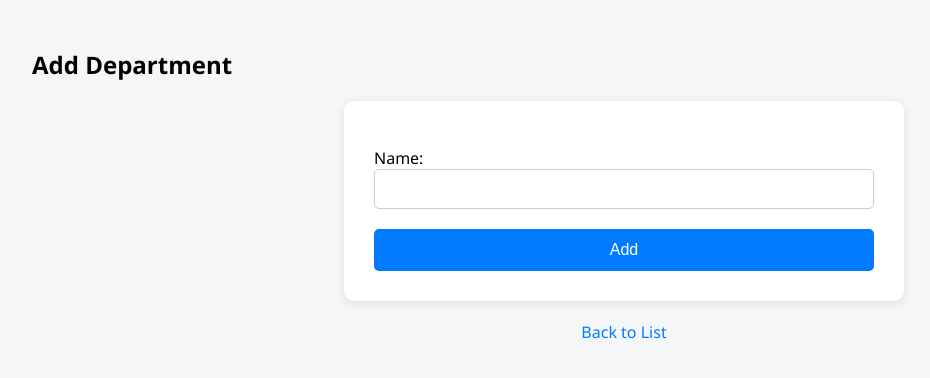
After one commit to nik-744/CRUDwithDJANGO, a Django app: page /departmentadd in a window 1280 px wide. The commit adds this page. Shown: the top 378 px of the page, without its empty margins (16-946 px from the left). Run offline with Django 5.2, Linux system fonts and the light colour scheme; a user stored in the database is signed in.

Commit message:
adding department

```diff
--- a/crud/settings.py
+++ b/crud/settings.py
@@ -16,7 +16,7 @@ from django.contrib.messages import constants as messages
 # Build paths inside the project like this: BASE_DIR / 'subdir'.
 BASE_DIR = Path(__file__).resolve().parent.parent
 
-
+LOGIN_URL='loginuser'
 # Quick-start development settings - unsuitable for production
 # See https://docs.djangoproject.com/en/5.2/howto/deployment/checklist/
 
--- a/operations/admin.py
+++ b/operations/admin.py
@@ -1,4 +1,5 @@
 from django.contrib import admin
-from .models import student
+from .models import student,department
 
 admin.site.register(student)
+admin.site.register(department)
--- a/operations/forms.py
+++ b/operations/forms.py
@@ -1,14 +1,29 @@
 from django import forms
-from .models import student
+from .models import student,department
 
 class StudentForm(forms.ModelForm):
+    gender= forms.ChoiceField(choices=[('','Select Gender')] + student.GENDER_CHOICES,widget=forms.Select(attrs={'class': 'form-control'}),required=True)
+
+    department = forms.ModelChoiceField(
+        queryset=department.objects.all(),
+        empty_label="Select Department",
+        widget=forms.Select(attrs={'class': 'form-control'}),
+        required=True
+    )
     class Meta:
         model = student
-        fields = ['firstName', 'lastName', 'email', 'age', 'department']
+        fields = ['firstName', 'lastName', 'email', 'age','gender', 'department']
         widgets = {
             'firstName': forms.TextInput(attrs={'class': 'form-control'}),
             'lastName': forms.TextInput(attrs={'class': 'form-control'}),
             'email': forms.EmailInput(attrs={'class': 'form-control'}),
             'age': forms.NumberInput(attrs={'class': 'form-control'}),
-            'department': forms.TextInput(attrs={'class': 'form-control'}),
         }
+
+class departmentForm(forms.ModelForm):
+    class Meta:
+        model= department
+        fields = ['name']
+        widgets = {
+            'name' : forms.TextInput(attrs={'class': 'form-control'})
+        }
--- a/operations/models.py
+++ b/operations/models.py
@@ -1,11 +1,25 @@
 from django.db import models
 
+class department(models.Model):
+    name = models.CharField(max_length=20,unique=True)
+
+    def __str__(self):
+        return f"{self.name}"
+
 class student(models.Model):
+
+    GENDER_CHOICES = [
+        ('M', 'Male'),
+        ('F', 'Female'),
+        ('O', 'Other'),
+    ]
     firstName = models.CharField(max_length=20)
     lastName = models.CharField(max_length=20)
     email = models.EmailField(max_length=50)
     age = models.IntegerField()
-    department = models.CharField(max_length=20)
+    gender = models.CharField(max_length=1, choices=GENDER_CHOICES)
+    department = models.ForeignKey(department, on_delete=models.SET_NULL, null=True)
 
     def __str__(self):
-        return self.firstName
+        return f"{self.firstName} {self.lastName} - {self.email} - {self.age}- {self.department}"
+        # return self.firstName
--- /dev/null
+++ b/operations/templates/operations/add_department.html
@@ -0,0 +1,15 @@
+
+<head>
+    {% load static %}
+
+    <title>Student Form</title>
+    <link rel="stylesheet" href="{% static 'operations/add.css' %}">
+</head>
+
+<h2>Add Department</h2>
+<form method="POST">
+    {% csrf_token %}
+    {{ form.as_p }}
+    <button type="submit">Add</button>
+</form>
+<a href="{% url 'home' %}">Back to List</a>
--- a/operations/templates/operations/login.html
+++ b/operations/templates/operations/login.html
@@ -12,6 +12,7 @@
     <br>
     <label for="password">Password:</label>
     <input type="password" id="password" name="password" required>
+
     <br>
     <button type="submit">Login</button>
     <p>New user? <a href="{% url 'signup' %}">Sign up here</a></p>
--- a/operations/urls.py
+++ b/operations/urls.py
@@ -10,4 +10,5 @@ urlpatterns = [
     path('student_create',views.student_create, name='student_create'),
     path('student_update/<int:pk>/', views.student_update, name='student_update'),
     path('student_delete/<int:pk>/', views.student_delete, name='student_delete'),
+    path('departmentadd',views.departmentAdd,name='departmentadd'),
 ]
--- a/operations/views.py
+++ b/operations/views.py
@@ -2,13 +2,13 @@ from django.shortcuts import render,redirect, get_object_or_404
 from django.contrib.auth import authenticate, login, logout
 from django.contrib.auth.models import User
 from django.contrib import messages
-from .models import student
-from .forms import StudentForm
+from .models import student, department
+from .forms import StudentForm ,departmentForm
+from django.contrib.auth.decorators import login_required
 # from django.http import HttpResponse
 
 ## Superuser: admin
-## Password: admin
-
+# ## Password: admin
 def loginUser(request):
     if request.method == 'POST':
         username = request.POST.get('username')
@@ -24,6 +24,7 @@ def loginUser(request):
             return redirect('loginuser')
     return render(request, 'operations/login.html')
 
+# @login_required(login_url='loginuser')
 def signup(request):
     if request.method == 'POST':
         username = request.POST.get('username')
@@ -36,23 +37,40 @@ def signup(request):
         messages.success(request, 'Signup successful! You can now log in.')
     return render(request,"operations/signup.html")
 
+@login_required(login_url='loginuser')
 def logoutUser(request):
     logout(request)
     messages.info(request, 'You have been logged out.')
     return redirect('loginuser')
 
+@login_required(login_url='loginuser')
 def home(request):
     students = student.objects.all()
-    return render(request, 'operations/home.html', {'students': students})
+    depart = department.objects.all()
+    return render(request, 'operations/home.html', {'students': students,'department':depart})
 
+@login_required(login_url='loginuser')
 def student_create(request):
     form = StudentForm(request.POST or None)
-    if form.is_valid():
-        form.save()
-        messages.success(request, "Student added successfully!")
-        return redirect('home')
+    if request.method == 'POST':
+        if form.is_valid():
+            department_id = form.cleaned_data.get('department')
+            if not department_id:
+                messages.error(request, "Please select a department!")
+                return render(request, 'operations/student_form.html', {'form': form})
+
+            try:
+                department.objects.get(id=department_id.id)
+                student = form.save()
+                messages.success(request, "Student added successfully!")
+                return redirect('home')
+            except department.DoesNotExist:
+                messages.error(request, "Selected department does not exist!")
+                return render(request, 'operations/student_form.html', {'form': form})
+
     return render(request, 'operations/student_form.html', {'form': form})
 
+@login_required(login_url='loginuser')
 def student_update(request, pk):
     stud = get_object_or_404(student, pk=pk)
     form = StudentForm(request.POST or None, instance=stud)
@@ -62,6 +80,7 @@ def student_update(request, pk):
         return redirect('home')
     return render(request, 'operations/student_form.html', {'form': form})
 
+@login_required(login_url='loginuser')
 def student_delete(request, pk):
     stud = get_object_or_404(student, pk=pk)
     if request.method == "POST":
@@ -70,4 +89,23 @@ def student_delete(request, pk):
     #     return redirect('home')
     # else:
     #     messages.error(request, 'Something went wrong. Please try again.')
-    return render(request, 'operations/home.html', {'student': student})
+        students = student.objects.all()
+    depart = department.objects.all()
+    return render(request, 'operations/home.html', {'students': students,'department':depart})
+
+@login_required(login_url='loginuser')
+def departmentAdd(request):
+    if request.method == 'POST':
+        form = departmentForm(request.POST)
+        if form.is_valid():
+            department_name = form.cleaned_data['name']
+            if department.objects.filter(name__iexact=department_name).exists():
+                messages.error(request, "Department with this name already exists!")
+                return render(request, 'operations/add_department.html', {'form': form})
+
+            form.save()
+            messages.success(request, "Department added successfully!")
+            return redirect('home')  # or wherever you want to redirect
+    else:
+        form = departmentForm()
+    return render(request, 'operations/add_department.html', {'form': form})
```
Also changed, not shown: operations/templates/operations/home.html (+31 -2 lines), operations/templates/operations/student_form.html (+8 -1 lines), db.sqlite3, operations/migrations/0005_student_gender.py (added), operations/migrations/0006_department.py (added), operations/migrations/0007_alter_department_name.py (added), operations/migrations/0008_alter_student_department.py (added).
